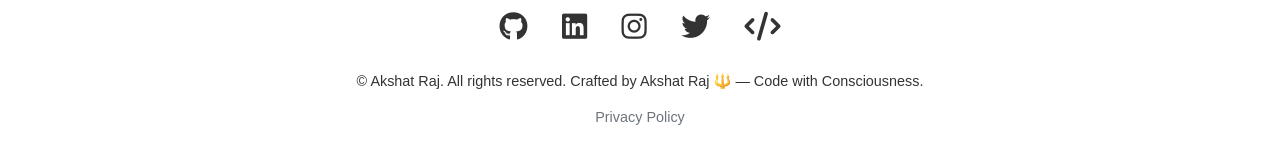
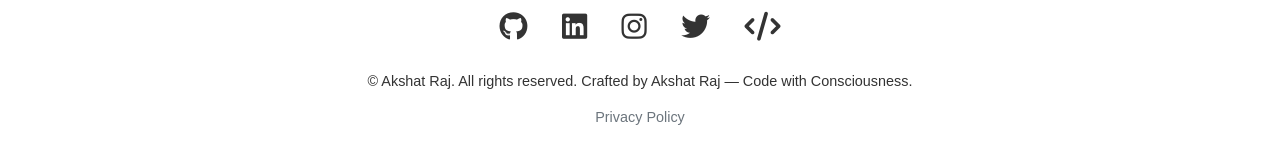
Before and after one commit to AkshatRaj00/AkshatRaj-portfolio, a plain HTML site: page vision.html in a window 1280 px wide. Shown: the part 925-1085 px from the top of the page. Drawn offline with Linux system fonts and the light colour scheme.

Commit message:
Update vision.html

```diff
--- a/vision.html
+++ b/vision.html
@@ -74,7 +74,7 @@
                 <a href="https://x.com/AkshatRao_" target="_blank" rel="noopener noreferrer"><i class="fab fa-twitter"></i></a>
                 <a href="https://leetcode.com/u/akshatrao/" target="_blank" rel="noopener noreferrer"><i class="fas fa-code"></i></a>
             </div>
-            <p>&copy; <span id="current-year"></span> Akshat Raj. All rights reserved. Crafted by Akshat Raj 🔱 — Code with Consciousness.</p>
+            <p>&copy; <span id="current-year"></span> Akshat Raj. All rights reserved. Crafted by Akshat Raj  — Code with Consciousness.</p>
             <div class="footer-links">
                 <a href="privacy-policy.html">Privacy Policy</a>
             </div>
```
